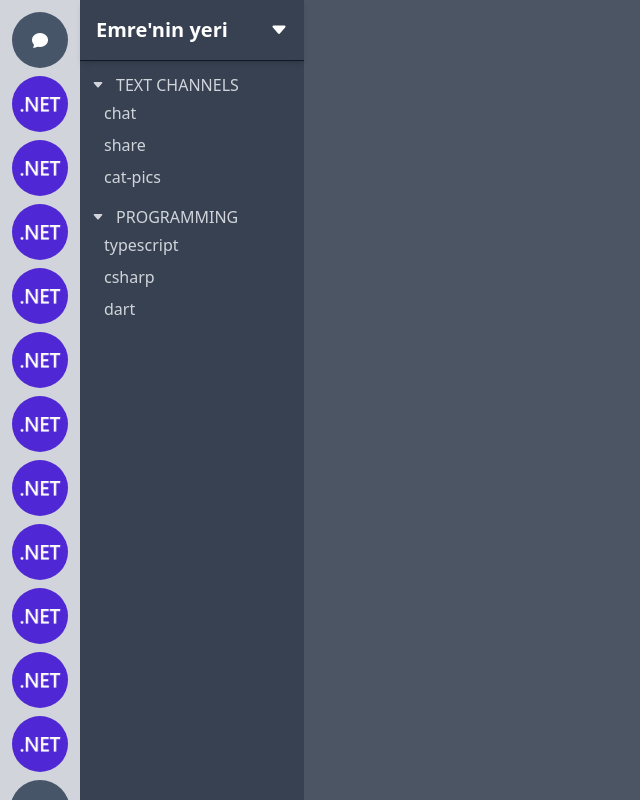
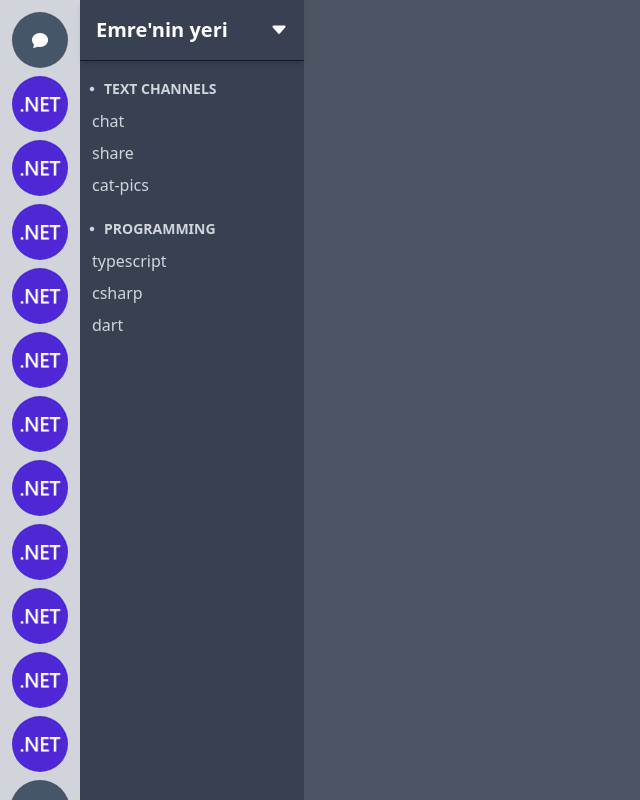
Before and after one commit to EmreAka/discord-clone-frontend, an Angular app: page /channels/1 in a window 1280 px wide. Shown: the whole page, without its empty margins (0-640 px from the left). Built offline with nearby package versions, Linux system fonts and the light colour scheme.

Commit message:
channels

```diff
--- a/src/app/views/server-view/components/server-header/server-header.component.html
+++ b/src/app/views/server-view/components/server-header/server-header.component.html
@@ -1,18 +1,16 @@
 <div
     class="flex items-center justify-between p-4 border-b border-gray-900 shadow-md hover:cursor-pointer hover:bg-gray-600">
     <h1 class="text-white font-bold text-center text-xl">{{serverTitle}}</h1>
-    <!-- <i class="bi bi-arrow-down-circle-fill text-white"></i> -->
     <i class="bi bi-caret-down-fill text-white text-lg"></i>
 </div>
 
 <div class="mt-3 flex flex-col gap-3">
-    <div class="flex flex-col px-3 text-gray-300" *ngFor="let group of groups">
+    <div class="flex flex-col text-gray-300" *ngFor="let group of groups">
         <div  class="flex items-center hover:text-gray-100  hover:cursor-pointer">
-            <i class="bi bi-caret-down-fill text-xs"></i>
-            <h4 class="px-3">{{group.title}}</h4>
+            <i class="bi bi-dot text-2xl"></i>
+            <h4 class="text-sm font-bold">{{group.title}}</h4>
         </div>
         <div *ngFor="let chat of group.channels" class="flex items-center pl-3 hover:text-gray-100 hover:bg-gray-600 hover:cursor-pointer">
-            <!-- <span class="font-bold text-2xl mr-3">#</span> -->
             <h1 class="py-1">
                 {{chat}}
             </h1>
```
